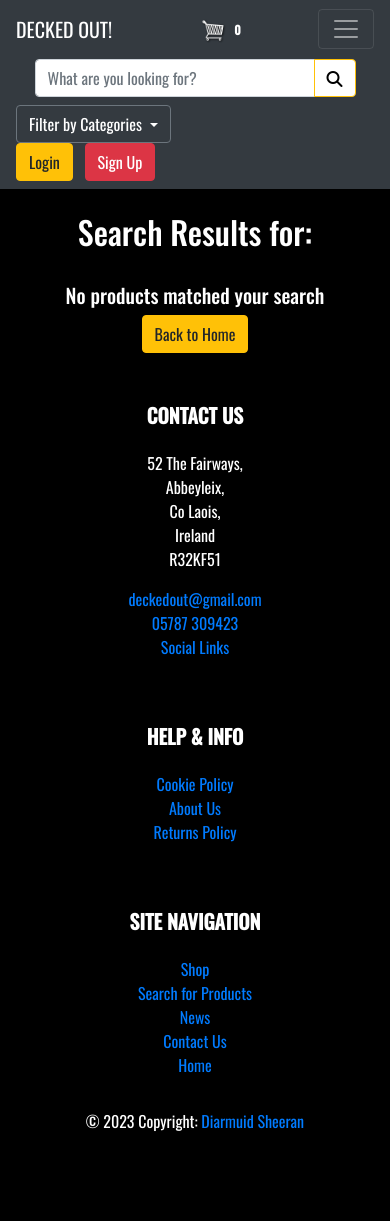
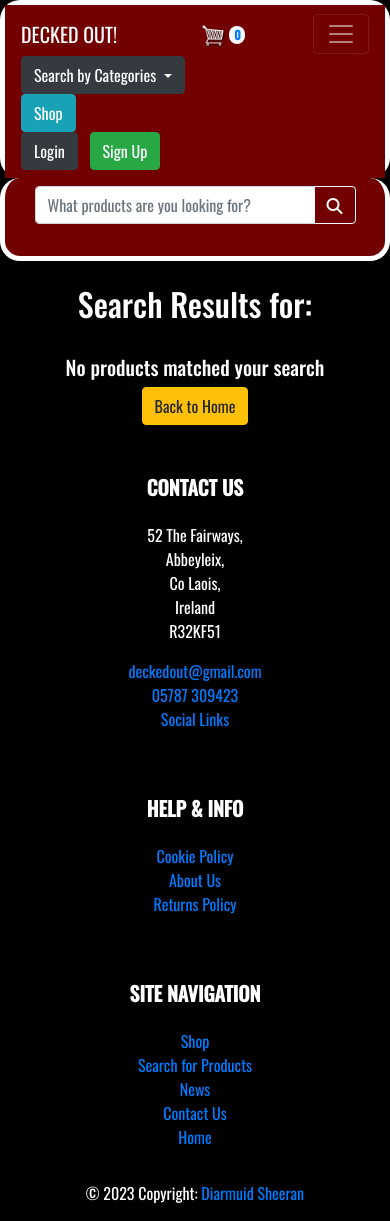
Before and after one commit to DiarmuidSheeran/decked-out-tcg-store-pp-5, a Django app: page /product/product_search/ in a window 390 px wide, after a click that opens the changed part. Before the commit the page ends 1131 px from the top, so only its background shows below. Run offline with Django 4.2, Linux system fonts and the light colour scheme; data comes from the database, SQL or seed files in the repository; both versions use the stored data as it was after the commit; some libraries are stand-ins or nearby versions.

Commit message:
Add styling to nav bar, make responsive and update search product page templates style

```diff
--- a/decked_out_tcg_store/product/templates/products/product_search.html
+++ b/decked_out_tcg_store/product/templates/products/product_search.html
@@ -4,33 +4,42 @@
 {% block content %}
 {% if results %}
     <h2 style="color: white; text-align: center;">Search Results for: {{search_query}}</h2>
+    <div class="container text-center  mt-4">
+        <a href="{% url 'product_list' %}" class="btn btn-warning" style="text-align: center;">Back to Shop</a>
+    </div>
+
     <div class="container-fluid mt-5 mx-auto">
-        <div class="col-md-12">
+        <div class="col-md-9 mx-auto">
             <div class="row">
                 {% for product in results %}
                     <div class="col-md-6 mb-4 pb-4 col-lg-6 mb-lg-4 pb-lg-4 col-xl-3 mb-xl-4 pb-xl-4">
                         <div class="card custom-card">
+                            <div class="card-body custom-card-body" style="color: black;">
                             <a href="{% url 'product_detail' id=product.id slug=product.slug %}" style="text-decoration: none; color:black;">
-                                <img src="{{ product.image.url }}" class="card-img-top mx-auto d-block card-image mb-4" alt="{{ product.name }}">
-                                <div class="card-body custom-card-body" style="color: black;">
+                                <img src="{{ product.image.url }}" class="card-img-top mx-auto d-block card-image mb-4" alt="{{ product.name }}" style="width: 150px; height: 150px;">
+
                                     <h5 class="card-title price-text" style="font-size: larger;" >{{ product.name }}</h5>
+                                    <p style="color: black;">Quantity Available {{product.quantity_available}}</p>
+                            </a>
                             </div>
-                            </a>
                             <div class="card-footer custom-card-footer">
+                                {% if product.quantity_available > 0 %}
                                     {% if product.on_special_offer %}
                                         {% if product.discounted_price %}
-                                        <p class="card-text price-text" style="color: red; font-weight: bolder;">
-                                            <small class="btn btn-sm btn-danger special-offer" style="font-size: 10px;">Special Offer</small><br>
-                                            <del style="color: black; font-size: smaller;">Was: €{{ product.price }}</del><br>
-                                            Now: €{{ product.discounted_price }}
-                                        </p>
+                                            <p class="card-text price-text" style="color: red; font-weight: bolder;"><small class="btn btn-sm btn-danger special-offer" style="font-size: 10px;">Special Offer</small><br><del style="color: black; font-size: smaller;">Was: €{{ product.price }}</del><br> Now: €{{ product.discounted_price }}</p>
                                         {% endif %}
                                     {% else %}
-                                    <p class="card-text price-text mt-1" style="color: black; font-weight: bolder;">
-                                        <br><br>Price: €{{ product.price }}
-                                    </p>
+                                        <p class="card-text price-text mt-1" style="color: black; font-weight: bolder;"><br><br>Price: €{{ product.price }}</p>
                                     {% endif %}
-                                <button type="button" class="btn btn-success add-cart-btn" value="{{ product.id }}" style="width: 100%;">Add to Cart</button>
+                                    <div class="input-group">
+                                        <input type="number" class="form-control qty-cart" id="quantity{{ product.id}}" value="1" min="1" max="{{product.quantity_available}}" readonly>
+                                        <span><button class="btn btn-secondary decrease-quantity" data-index="{{ product.id }}" type="button">-</button></span>
+                                        <span><button class="btn btn-secondary increase-quantity" data-index="{{ product.id }}" type="button">+</button></span>
+                                    </div>
+                                    <button class="btn btn-success add-cart-btn mt-2" type="button" value="{{ product.id }}">Add to Cart</button>
+                                {% else %}
+                                    <p class="text-danger">Out of stock</p>
+                                    {% endif %}
                             </div>
                         </div>
                     </div>
@@ -47,4 +56,60 @@
         </div>
         <br>
 {% endif %}
+
+
+<script>
+     $(document).on('click', '.increase-quantity', function (e) {
+    e.preventDefault();
+    var productid = $(this).data('index');
+    var quantityInput = $('#quantity' + productid);
+    var maxqty = $('#quantity' + productid).attr('max');
+
+    if (parseInt(quantityInput.val()) < parseInt(maxqty)) {
+        quantityInput.val(parseInt(quantityInput.val()) + 1);
+    }
+});
+
+$(document).on('click', '.decrease-quantity', function (e) {
+    e.preventDefault();
+    var productid = $(this).data('index');
+    var quantityInput = $('#quantity' + productid);
+    var currentQuantity = parseInt(quantityInput.val());
+    if (currentQuantity > 1) {
+        quantityInput.val(currentQuantity - 1);
+    }
+});
+   var cartAddUrl = "{% url 'cart_add' %}";
+
+    $(document).on('click', '.add-cart-btn', function(e) {
+
+        e.preventDefault();
+        var product_id = $(this).val();
+        var product_qty = $(this).closest('.card').find('.qty-cart').val();
+        $.ajax({
+            type: 'POST',
+            url: cartAddUrl,
+            data: {
+                product_id: product_id,
+                product_qty: product_qty,
+                csrfmiddlewaretoken: '{{ csrf_token }}',
+                action: 'post'
+            },
+
+            success: function(json) {
+                console.log(json)
+                document.getElementById("cart_quantity").textContent = json.qty
+
+                location.reload(true);
+            },
+
+            error: function(xhr, errmsg, err) {
+                console.log(errmsg);
+            }
+
+        });
+
+    });
+
+</script>
 {% endblock %}
--- a/decked_out_tcg_store/store/templates/nav.html
+++ b/decked_out_tcg_store/store/templates/nav.html
@@ -1,42 +1,23 @@
 {% load static %}
-
+<div class="container-fluid" >
+    <div class="row justify-content-center navbar-dark" style="background-color: rgb(114, 0, 0); border-style: solid; border-color: #fff; border-width: 5px; border-bottom: none; border-radius: 20px;">
         <div class="navbar-row">
-    <nav class="navbar navbar-expand-lg navbar-dark bg-dark">
-
+            <nav class="navbar navbar-expand-lg navbar-dark " style="background-color: rgb(114, 0, 0);">
                 <a class="navbar-brand" href="{% url 'landing' %}">DECKED OUT!</a>
-
                 <a class="nav-link" href="{% url 'cart_summary' %}">
                     <img id="cart-icon" src="{% static 'images/cart.png' %}" alt="Cart">
-                <span class="badge bg-dark text-white ms-1 rounded-pill" id="cart_quantity">{{ cart|length }}</span>
+                    <span class="badge bg-light text-black ms-1 rounded-pill" id="cart_quantity">{{ cart|length }}</span>
                 </a>
-
                 <button class="navbar-toggler" type="button" data-toggle="collapse" data-target="#navbarNav"
                     aria-controls="navbarNav" aria-expanded="false" aria-label="Toggle navigation">
                     <span class="navbar-toggler-icon"></span>
                 </button>
-
-            <form class="mx-auto form-inline my-2 my-lg-0" action="{% url 'product_search' %}" method="get">
-                <div class="input-group" style="width: max-content;">
-                    <input class="form-control" id="search-bar" type="search" placeholder="What are you looking for?" aria-label="Search" name="search_query">
-                    <div class="input-group-append">
-                        <button class="btn btn-outline-warning" type="submit" style="background-color: #fff">
-                            <i class="fa-solid fa-magnifying-glass" style="color: #000;"></i>
-                        </button>
-                    </div>
-                </div>
-            </form>
-
-
-
-
-
-
                 <div class="collapse navbar-collapse" id="navbarNav">
                     <ul class="navbar-nav ml-auto">
                         <li>
                             <div class="dropdown">
-                            <button class="btn btn-secondary dropdown-toggle bg-dark mr-3" type="button" id="categoryDropdown" data-toggle="dropdown" aria-haspopup="true" aria-expanded="false">
-                                Filter by Categories
+                                <button class="btn btn-dark dropdown-toggle mr-3" type="button" id="categoryDropdown" data-toggle="dropdown" aria-haspopup="true" aria-expanded="false">
+                                    Search by Categories
                                 </button>
                                 <div class="dropdown-menu" aria-labelledby="categoryDropdown" style="width: 100%;">
                                     {% for category in categories %}
@@ -45,18 +26,36 @@
                                 </div>
                             </div>
                         </li>
-
+                        <li>
+                            <a href="{% url 'product_list' %}" class="btn btn-info mr-3">Shop</a>
+                        </li>
                         <li class="nav-item">
                             {% if user.is_anonymous %}
-                            <a href="{% url 'login' %}" class="btn btn-warning">Login</a>
-                            <a href="{% url 'register' %}" class="btn btn-danger ml-2">Sign Up</a>
+                                <a href="{% url 'login' %}" class="btn btn-dark">Login</a>
+                                <a href="{% url 'register' %}" class="btn btn-success ml-2">Sign Up</a>
                             {% else %}
-                            <a href="{% url 'account' %}" class="btn btn-warning">My Account</a>
+                                <a href="{% url 'account' %}" class="btn btn-success">My Account</a>
                                 <a href="{% url 'logout' %}" class="btn btn-danger ml-2">Logout</a>
                             {% endif %}
                         </li>
                     </ul>
                 </div>
-
             </nav>
         </div>
+    </div>
+</div>
+
+<div class="navbar-row navbar-dark" style="background-color: rgb(114, 0, 0);border-style: solid; border-color: #fff; border-width: 5px; border-top: none; border-radius: 20px;">
+    <div class="row justify-content-center">
+        <form class="form-inline my-2 my-lg-0" action="{% url 'product_search' %}" method="get">
+            <div class="input-group mb-4" style="width: max-content;">
+                <input class="form-control" id="search-bar" type="search" placeholder="What products are you looking for?" aria-label="Search" name="search_query">
+                <div class="input-group-append">
+                    <button class="btn btn-outline-light" type="submit" style="background-color: rgb(114, 0, 0);">
+                        <i class="fa-solid fa-magnifying-glass" style="color: #fff; background-color: rgb(114, 0, 0);"></i>
+                    </button>
+                </div>
+            </div>
+        </form>
+    </div>
+</div>
```
Also changed, not shown: decked_out_tcg_store/product/templates/products/product_list.html (+8 -2 lines), decked_out_tcg_store/db.sqlite3. Lines whose indentation alone changed are shown as unchanged.
